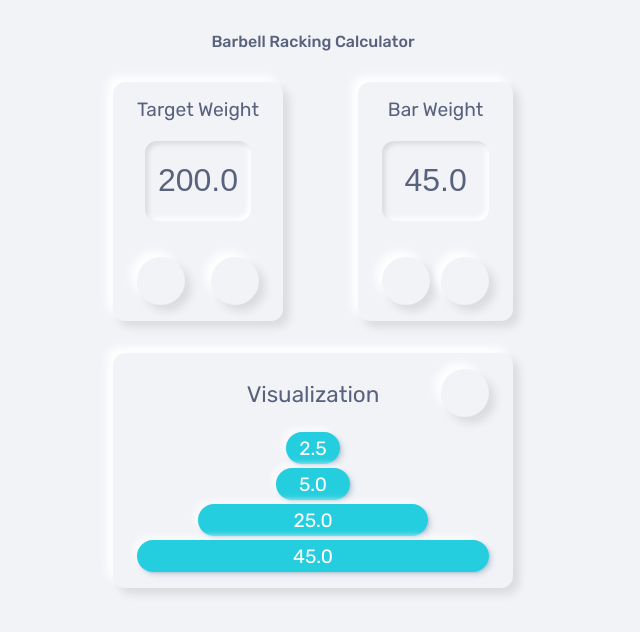
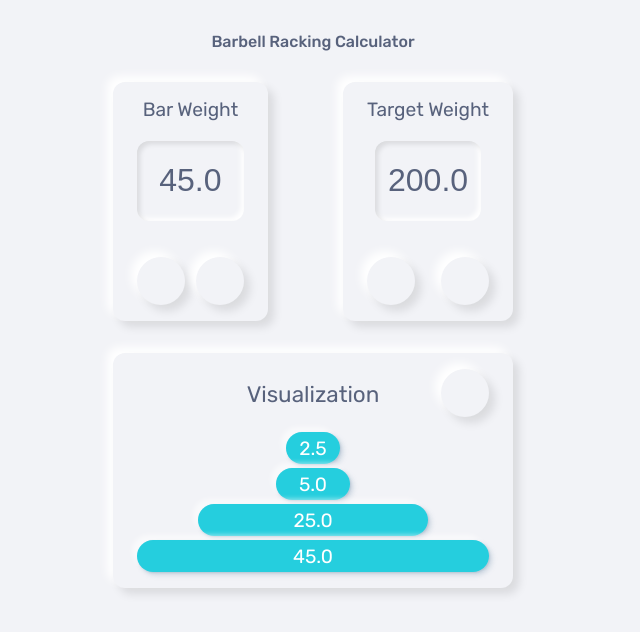
Before and after one commit to JohnPhamous/pham.codes, a Next.js app: page /apps/barbell in a window 1280 px wide. Shown: the top 632 px of the page, without its empty margins (327-967 px from the left). Built offline with nearby package versions, Linux system fonts and the light colour scheme; some icons are missing; what @liveblocks/client would draw is missing.

Commit message:
Change ordering of bar and target weight

```diff
--- a/components/apps/barbell-plate-calculator/app.tsx
+++ b/components/apps/barbell-plate-calculator/app.tsx
@@ -18,8 +18,8 @@ const BarbellPlateCalculator = () => {
 
       <main>
         <section className={styles.inputContainer}>
+          <NumberCounter label="Bar Weight" value={barWeight} setValue={setBarWeight} />
           <NumberCounter label="Target Weight" value={targetWeight} setValue={setTargetWeight} />
-          <NumberCounter label="Bar Weight" value={barWeight} setValue={setBarWeight} />
         </section>
 
         <section className={styles.paper}>
```
